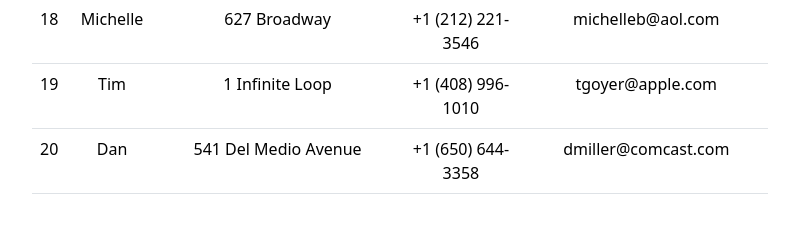
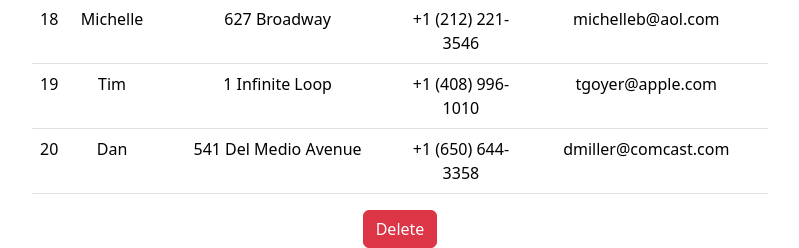
Before and after one commit to WHY2BX/webpro2-2, a PHP site: page / in a window 1280 px wide. Shown: the part 1219-1467 px from the top of the page, without its empty margins (240-1039 px from the left). Before the commit the page ends 1413 px from the top, so only its background shows below. Run offline with PHP 8.4, Linux system fonts and the light colour scheme; data comes from the database, SQL or seed files in the repository.

Commit message:
Update index.php

```diff
--- a/lab10/1/index.php
+++ b/lab10/1/index.php
@@ -1,3 +1,8 @@
+
+<!-- หมายเหตุ -->
+<!-- อัพโหลดช้า เนื่องจากแก้ database -->
+
+
 <!DOCTYPE html>
 <html lang="en">
 <head>
@@ -55,11 +60,30 @@
                             echo "<td>". $row['Phone'] . "</td>";
                             echo "<td>". $row['Email'] . "</td>";
                             echo "</tr>";
+
+                            $num = $row['CustomerId'];
                         }
                     ?>
 
                 </table>
+
+                <form method="post">
+                    <div style="text-align:center;">
+                        <input class="btn btn-danger"type="submit" name='del' value="Delete">
+                    </div>
+                </form>
+
+                <?php
+                    if (isset($_POST['del'])) {
+
+                        $sql= "DELETE FROM Customers WHERE CustomerId=$num";
+                        $ret = $db->exec($sql);
+                        $num--;
+
+                    }
+                ?>
             </div>
+
 
             <div class="col"></div>
         </div>
```
